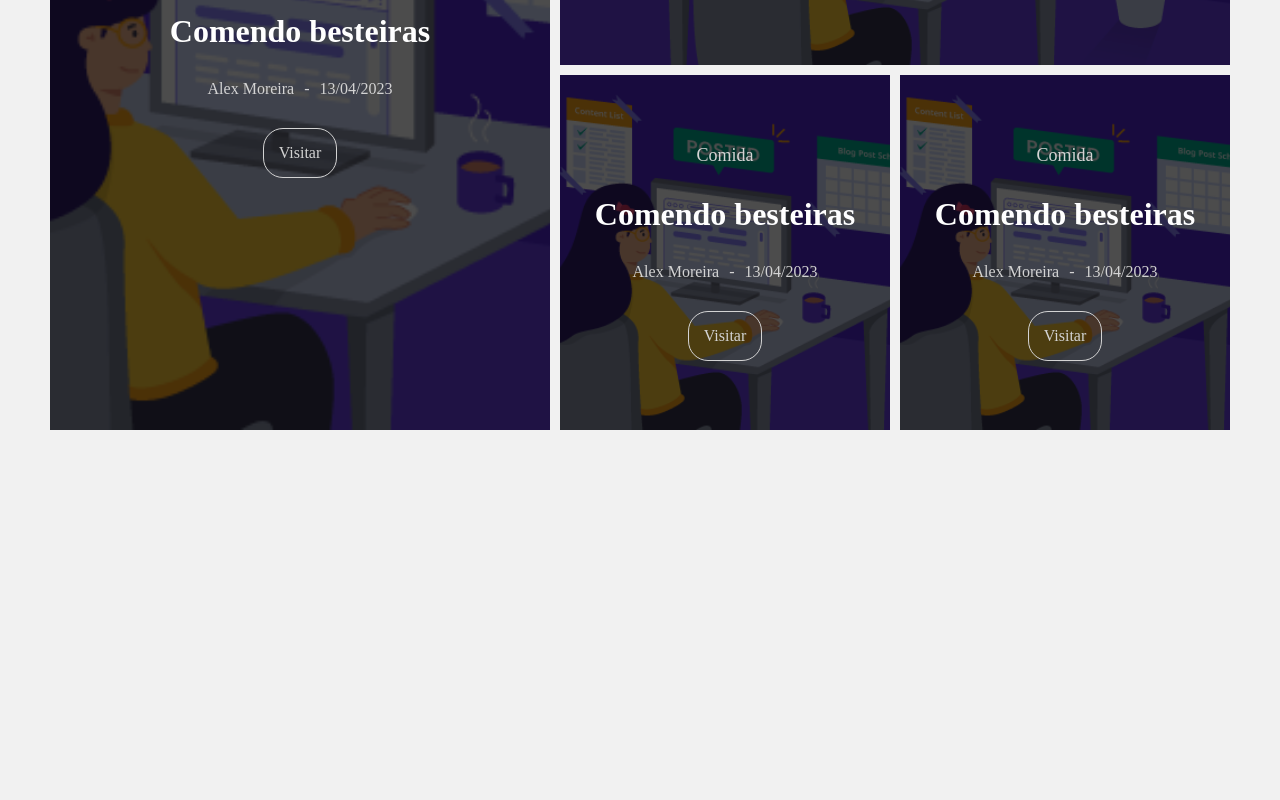
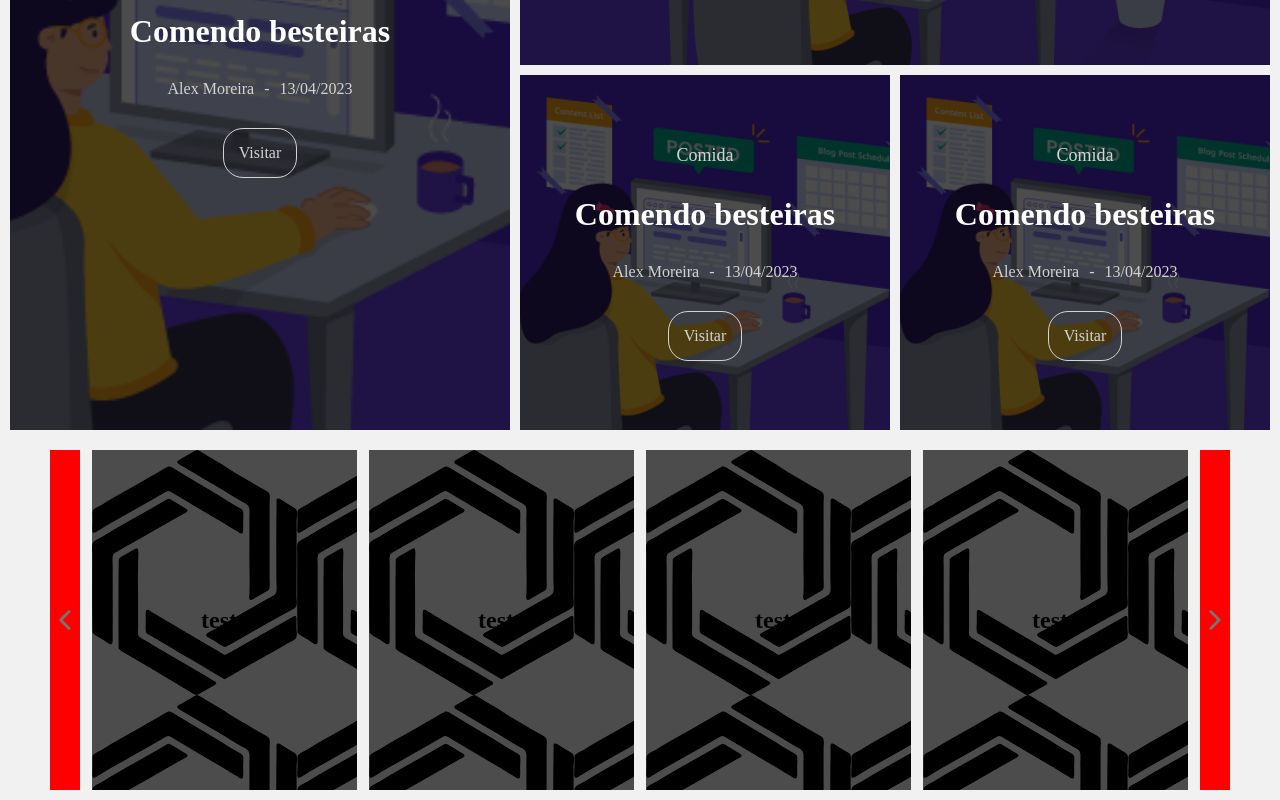
Before and after one commit to MoreiraAlex/AM-Blog, a Next.js app: page / in a window 1280 px wide. Shown: the part 399-1199 px from the top of the page. Before the commit the page ends 839 px from the top, so only its background shows below. Built offline with nearby package versions, Linux system fonts and the light colour scheme.

Commit message:
Carrousel da Home

```diff
--- a/src/components/flex/styles.ts
+++ b/src/components/flex/styles.ts
@@ -20,12 +20,12 @@ export const FlexComponent = styled.section<Iprops>`
     flex-direction: ${(props) => props.direction || 'row'};
     align-items: ${(props) => props.align || 'center'};
     justify-content: ${(props) => props.justify || 'center'};
-    gap: ${(props) => props.gap || null};
+    gap: ${(props) => props.gap};
     width: ${(props) => props.width};
     height: ${(props) => props.height};
-    padding: ${(props) => props.padding || '0'};
-    margin: ${(props) => props.margin || '0'};
-    flex-wrap: ${(props) => props.wrap || 'nowrap'};
+    padding: ${(props) => props.padding};
+    margin: ${(props) => props.margin};
+    flex-wrap: ${(props) => props.wrap};
     flex-grow: ${(props) => props.grow};
   }
 `;
--- a/src/components/index.tsx
+++ b/src/components/index.tsx
@@ -1,5 +1,6 @@
 import HeaderHome from './layout/headerHome';
 import Flex from './flex';
 import Container from './container';
+import CategorySlide from './layout/Category';
 
-export { HeaderHome, Flex, Container };
+export { HeaderHome, Flex, Container, CategorySlide };
--- /dev/null
+++ b/src/components/layout/Category/Card/index.tsx
@@ -0,0 +1,22 @@
+import type { NextPage } from 'next';
+import { CardComponent } from './styles';
+import Flex from 'components/flex';
+import { Iprops } from './styles';
+
+interface Iprop extends Iprops {
+  title: string;
+}
+
+const Card: NextPage<Iprop> = ({ img, title }) => {
+  return (
+    <>
+      <CardComponent img={img}>
+        <Flex width='100%' height='100%'>
+          <h2>{title}</h2>
+        </Flex>
+      </CardComponent>
+    </>
+  );
+};
+
+export default Card;
--- /dev/null
+++ b/src/components/layout/Category/Card/styles.ts
@@ -0,0 +1,37 @@
+import styled from 'styled-components';
+import { StaticImageData } from 'next/image';
+
+export interface Iprops {
+  img: StaticImageData;
+}
+
+export const CardComponent = styled.section<Iprops>`
+  background-image: url(${(props) => props.img.src});
+  height: 100%;
+  /* width: 25%; */
+  min-width: 265px;
+  position: relative;
+
+  &::after {
+    position: absolute;
+    content: '';
+    width: 100%;
+    height: 100%;
+    left: 0;
+    top: 0;
+    background-color: #000000;
+    opacity: 0.7;
+  }
+
+  @media (max-width: 1200px) {
+    & {
+      width: 35%;
+    }
+  }
+
+  @media (max-width: 425px) {
+    & {
+      width: 100%;
+    }
+  }
+`;
--- /dev/null
+++ b/src/components/layout/Category/index.tsx
@@ -0,0 +1,38 @@
+import type { NextPage } from 'next';
+import { CategorySlideComponent } from './styles';
+import Flex from 'components/flex';
+import Card from './Card';
+import img from 'public/img/images.png';
+import Container from 'components/container';
+import { IoIosArrowBack, IoIosArrowForward } from 'react-icons/io';
+
+const CategorySlide: NextPage = () => {
+  return (
+    <Container>
+      <CategorySlideComponent>
+        <Flex gap='12px' height='360px' width='100%' padding='10px'>
+          <IoIosArrowBack />
+          <Flex
+            className='slider'
+            height='100%'
+            gap='12px'
+            justify='flex-start'
+            grow='1'
+          >
+            <Card img={img} title='teste' />
+            <Card img={img} title='teste' />
+            <Card img={img} title='teste' />
+            <Card img={img} title='teste' />
+            <Card img={img} title='teste' />
+            <Card img={img} title='teste' />
+            <Card img={img} title='teste' />
+            <Card img={img} title='teste' />
+          </Flex>
+          <IoIosArrowForward />
+        </Flex>
+      </CategorySlideComponent>
+    </Container>
+  );
+};
+
+export default CategorySlide;
--- /dev/null
+++ b/src/components/layout/Category/styles.ts
@@ -0,0 +1,36 @@
+import styled from 'styled-components';
+import { StaticImageData } from 'next/image';
+
+export interface Iprops {
+  // img: StaticImageData;
+}
+
+export const CategorySlideComponent = styled.section<Iprops>`
+  & svg {
+    fill: ${(props) => props.theme.color.gray};
+    font-size: 60px;
+    background-color: red;
+    height: 100%;
+  }
+  & .slider {
+    overflow-x: auto;
+    scroll-behavior: smooth;
+    scroll-snap-type: x mandatory;
+    -webkit-overflow-scrolling: touch;
+
+    &::-webkit-scrollbar {
+      /* display: none; */
+    }
+
+    & > :nth-child(n) {
+      flex: none;
+      scroll-snap-align: start;
+    }
+  }
+
+  @media (max-width: 425px) {
+    & svg {
+      display: none;
+    }
+  }
+`;
--- a/src/components/layout/headerHome/index.tsx
+++ b/src/components/layout/headerHome/index.tsx
@@ -1,19 +1,15 @@
 import NavBar from 'components/navBar';
 import type { NextPage } from 'next';
-import Image from 'next/image';
 import { BannerComponentG, BannerComponentM, BannerComponentP } from './styles';
 import Flex from 'components/flex';
-import Container from 'components/container';
 
 import img from 'public/img/Como-Criar-um-Blog.png';
-import Link from 'next/link';
 import BannerChildren from './BannerChildren';
 
 const HeaderHome: NextPage = () => {
   return (
     <>
       <NavBar />
-      <Container>
       <Flex padding='10px' gap='10px' wrap='wrap' justify='center' grow='1'>
         <BannerComponentG img={img}>
           <BannerChildren
@@ -52,7 +48,6 @@ const HeaderHome: NextPage = () => {
           </Flex>
         </Flex>
       </Flex>
-      </Container>
     </>
   );
 };
--- a/src/pages/index.tsx
+++ b/src/pages/index.tsx
@@ -1,6 +1,6 @@
 import type { NextPage } from 'next';
 
-import { HeaderHome } from 'components/index';
+import { CategorySlide, HeaderHome } from 'components/index';
 
 interface Iprops {
   posts: { [key: string]: string }[];
@@ -10,6 +10,7 @@ const Home: NextPage<Iprops> = ({ posts }) => {
   return (
     <>
       <HeaderHome />
+      <CategorySlide />
     </>
   );
 };
```
Lines whose indentation alone changed are shown as unchanged.
